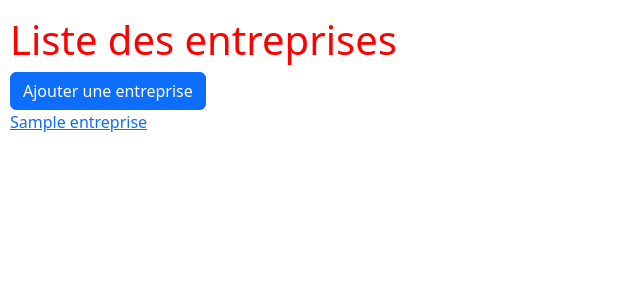
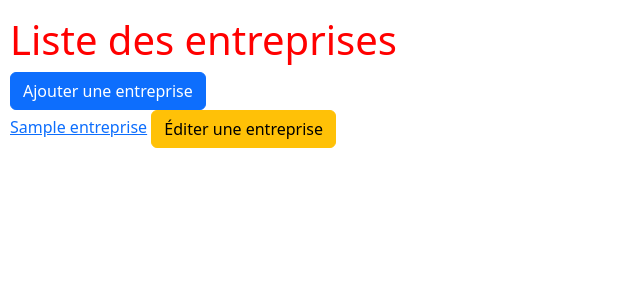
Before and after one commit to David-SDA/SymfonyProjet, a Symfony app: template templates/entreprise/index.html.twig in a window 1280 px wide. Shown: the part 58-358 px from the top of the page, without its empty margins (0-640 px from the left). Run offline with Twig, Linux system fonts and the light colour scheme; the template is opened without the code that fills it: most values are stand-ins (such as "Sample title", 1, 10 or a date in 2020); some libraries are stand-ins or nearby versions.

Commit message:
Suite exercice guidé, édition entreprise/employé

```diff
--- a/src/Controller/EmployeController.php
+++ b/src/Controller/EmployeController.php
@@ -23,7 +23,12 @@ class EmployeController extends AbstractController
     }
 
     #[Route('/employe/add', name: 'add_employe')]
+    #[Route('/employe/{id}/edit', name: 'edit_employe')]
     public function add(EntityManagerInterface $entityManager, Employe $employe = null, Request $request): Response{
+
+        if(!$employe){
+            $employe = new Employe();
+        }
 
         $form = $this->createForm(EmployeType::class, $employe);
         $form->handleRequest($request);
--- a/src/Controller/EntrepriseController.php
+++ b/src/Controller/EntrepriseController.php
@@ -23,7 +23,12 @@ class EntrepriseController extends AbstractController
     }
 
     #[Route('/entreprise/add', name: 'add_entreprise')]
+    #[Route('/entreprise/{id}/edit', name: 'edit_entreprise')]
     public function add(EntityManagerInterface $entityManager, Entreprise $entreprise = null, Request $request): Response{
+
+        if(!$entreprise){
+            $entreprise = new Entreprise();
+        }
 
         $form = $this->createForm(EntrepriseType::class, $entreprise);
         $form->handleRequest($request);
--- a/templates/employe/index.html.twig
+++ b/templates/employe/index.html.twig
@@ -8,6 +8,7 @@
     <a class="btn btn-primary" href="{{ path("add_employe") }}">Ajouter un employé</a> <br>
 
     {% for employe in employes %}
-       <a href="{{ path("show_employe", {"id" : employe.id}) }}">{{ employe }}</a> <br>
+       <a href="{{ path("show_employe", {"id" : employe.id}) }}">{{ employe }}</a>
+       <a class="btn btn-warning" href="{{ path("edit_employe", {"id" : employe.id}) }}">Éditer un employé</a> <br>
     {% endfor %}
 {% endblock %}
--- a/templates/entreprise/index.html.twig
+++ b/templates/entreprise/index.html.twig
@@ -8,7 +8,8 @@
     <a class="btn btn-primary" href="{{ path("add_entreprise") }}">Ajouter une entreprise</a> <br>
 
     {% for entreprise in entreprises %}
-       <a href="{{ path("show_entreprise", {"id" : entreprise.id}) }}"> {{ entreprise }} </a> <br>
+       <a href="{{ path("show_entreprise", {"id" : entreprise.id}) }}">{{ entreprise }}</a>
+       <a class="btn btn-warning" href="{{ path("edit_entreprise", {"id" : entreprise.id}) }}">Éditer une entreprise</a> <br>
     {% endfor %}
 
 {% endblock %}
```
